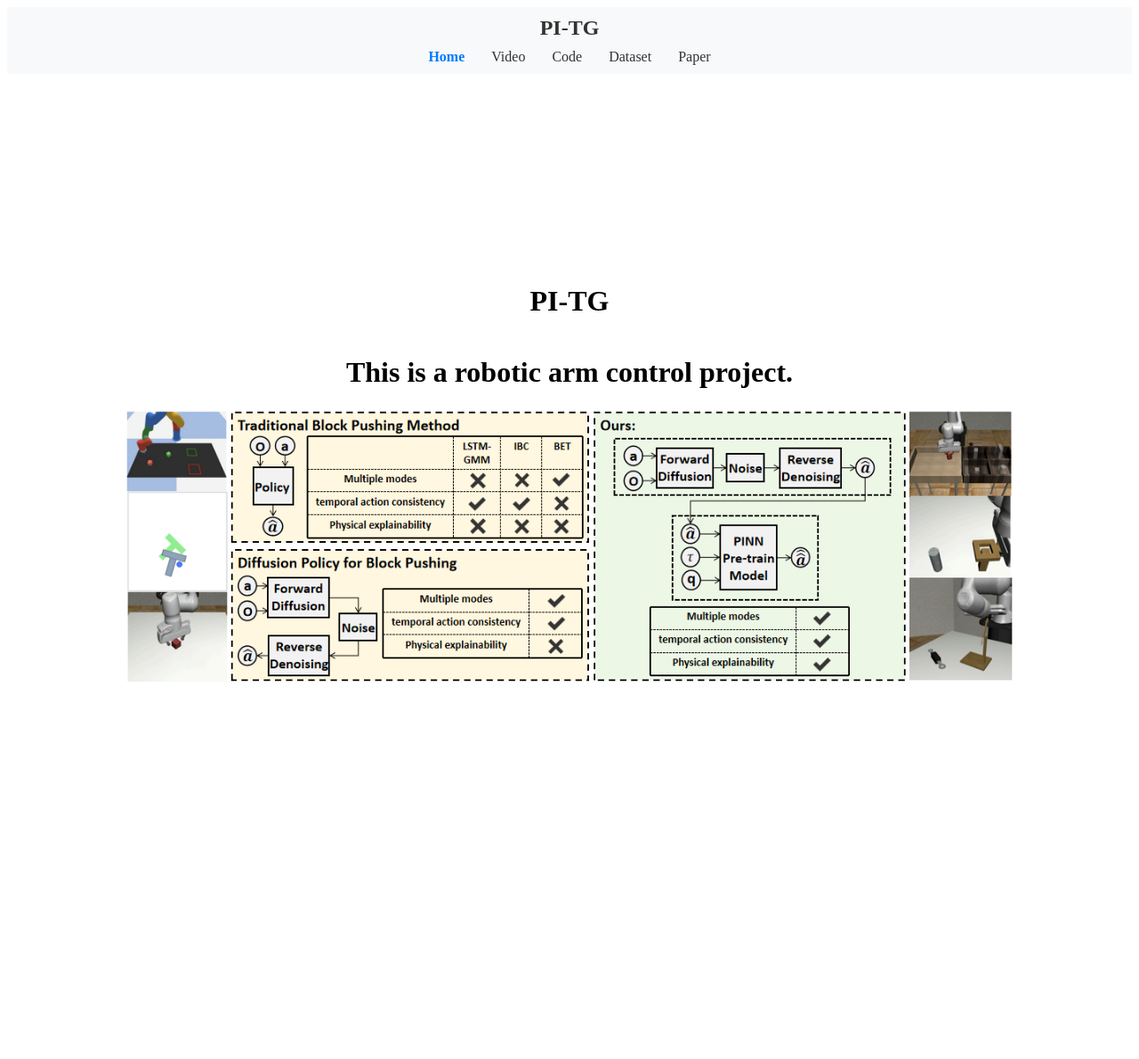
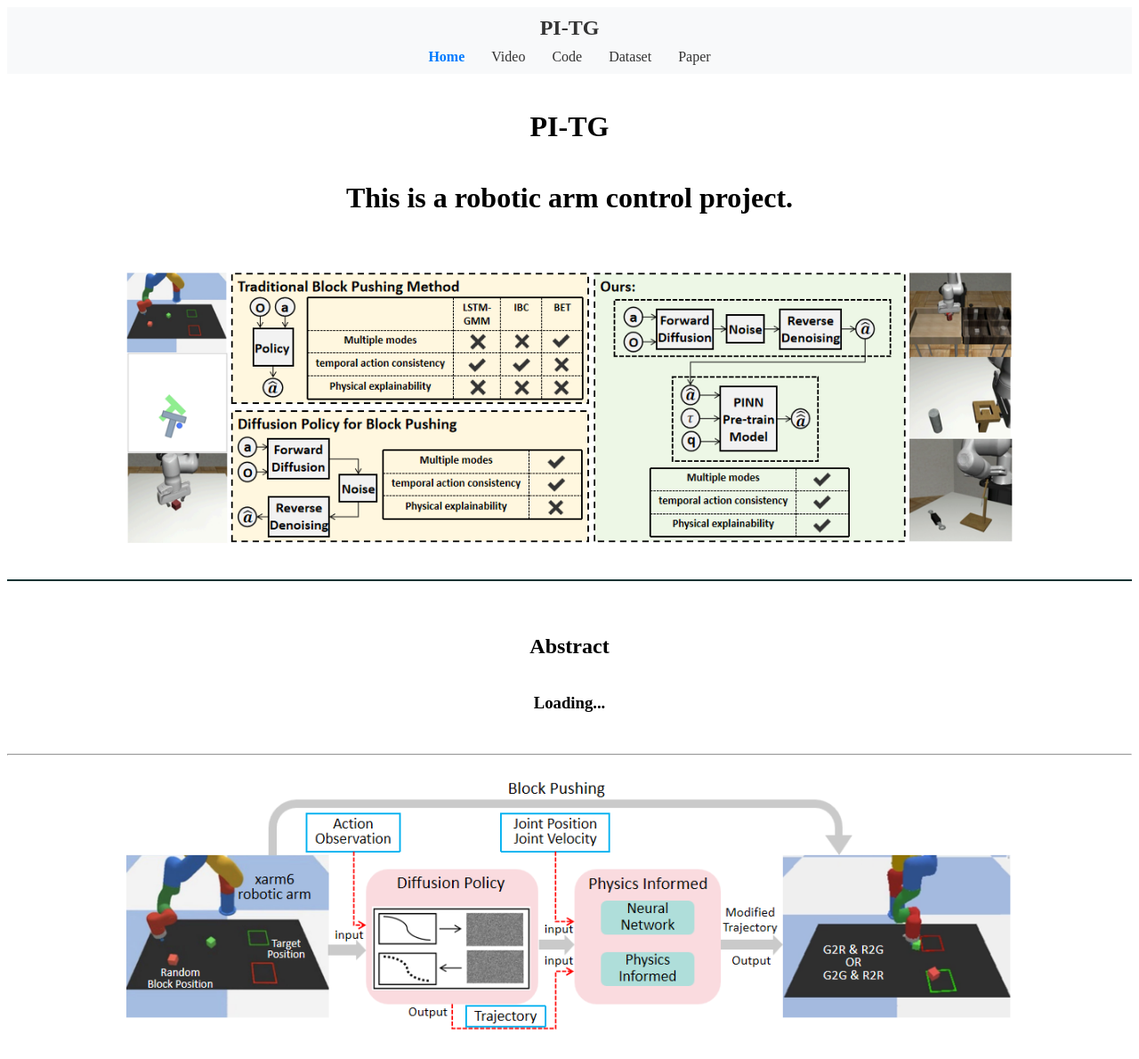
Before and after one commit to zhangyurou/PI-t, a Jekyll site: the page built from index.html, in a window 1280 px wide. Shown: the whole page at 89% size. Built offline with Jekyll 4.4.1, drawn with Linux system fonts in a browser that asks for light colours; before the commit the page ends 991 px from its top, so only the background shows below that.

Commit message:
add new pic and change more

```diff
--- a/assets/css/styles.scss
+++ b/assets/css/styles.scss
@@ -44,3 +44,37 @@
     font-weight: bold;
     color: #007bff;
 }
+
+/* home页面格式 */
+/* 全局居中样式 */
+.center-container {
+    display: flex;
+    flex-direction: column; /* 垂直排列子元素 */
+    justify-content: flex-start; /* 垂直居中 */
+    align-items: center; /* 水平居中 */
+    text-align: center; /* 文本水平居中 */
+    padding: 20px 0; /* 添加内边距，避免内容紧贴边缘 */
+    /* height: 100vh; */ /* 保留占满视口高度 */
+}
+
+/* 图片样式 */
+.center-container img {
+    max-width: 100%; /* 图片最大宽度为容器宽度 */
+    height: auto; /* 高度自适应 */
+}
+
+/* 自定义分割线样式 */
+.custom-hr {
+    border: 0;
+    height: 2px;
+    background: #133;
+    margin: 20px 0;
+}
+
+ /* 自定义分割线样式 */
+.divider {
+    height: 2px; /* 设置分割线高度 */
+    background: linear-gradient(to right, #ff7e5f, #feb47b); /* 渐变颜色 */
+    margin: 20px 0; /* 设置上下边距 */
+    border-radius: 2px; /* 圆角效果 */
+}
--- a/index.html
+++ b/index.html
@@ -2,27 +2,32 @@
 layout: default
 title: Home
 ---
-<style>
-    /* 全局居中样式 */
-    .center-container {
-        display: flex;
-        flex-direction: column; /* 垂直排列子元素 */
-        justify-content: center; /* 垂直居中 */
-        align-items: center; /* 水平居中 */
-        height: 100vh; /* 使容器占满整个视口高度 */
-        text-align: center; /* 文本水平居中 */
-    }
 
-    /* 图片样式 */
-    .center-container img {
-        max-width: 100%; /* 图片最大宽度为容器宽度 */
-        height: auto; /* 高度自适应 */
-    }
-</style>
-
-<div class="center-container">
-    <h1>{{ "PI-TG" }}</h1>
-    <h1>This is a robotic arm control project.</h1>
-    <!--<img src="{{ '/assets/images/aiguo.png' | relative_url }}" alt="Example Image" width="500"> -->
-    <img src="{{ '/assets/images/arm_strc.png' | relative_url }}" alt="Arm Structure Image" width="1000">
-</div>
+<!DOCTYPE html>
+<html lang="en">
+<head>
+    <meta charset="UTF-8">
+    <meta name="viewport" content="width=device-width, initial-scale=1.0">
+    <title>{{ page.title }}</title>
+    <!-- 引入外部 CSS 文件 -->
+    <link rel="stylesheet" href="{{ '/assets/css/styles.css' | relative_url }}">
+</head>
+<body>
+    <div class="center-container">
+        <h1>{{ "PI-TG" }}</h1>
+        <h1>This is a robotic arm control project.</h1>
+    </div>
+    <div class="center-container">
+        <img src="{{ '/assets/images/arm_strc.png' | relative_url }}" alt="Arm Structure Image" width="1000">
+    </div>
+        <hr class="custom-hr">
+    <div class="center-container">
+        <h2>Abstract</h2>
+        <h3>Loading...</h3>
+    </div>
+        <hr>
+    <div class="center-container">
+        <img src="{{ '/assets/images/arm_2.png' | relative_url }}" alt="Image" width="1000">
+    </div>
+</body>
+</html>
```
Also changed, not shown: code.md (+4 -3 lines), dataset.md (+4 -9 lines), paper.md (+3 -3 lines), video.md (+4 -10 lines), assets/images/arm_2.png (added).
